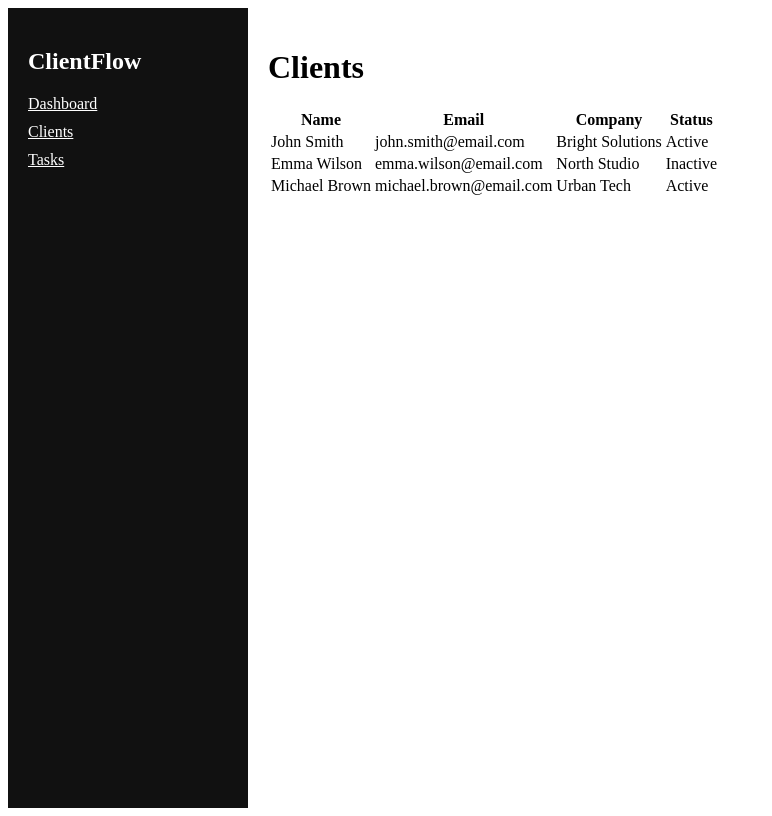
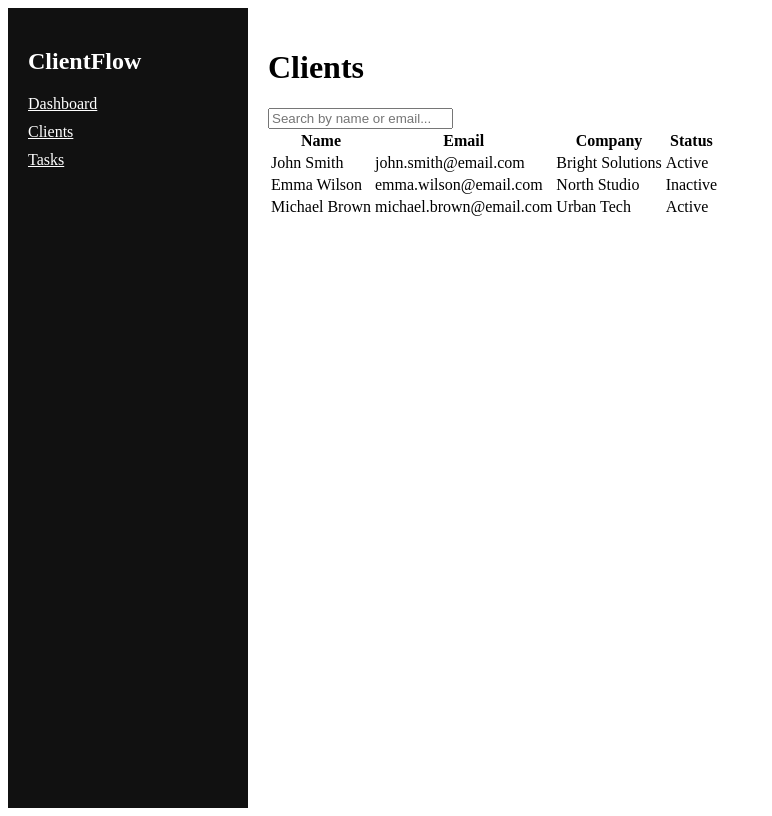
Before and after one commit to CharlesNeres/clientflow-dashboard, a React (Vite) app: page /clients in a window 1280 px wide. Shown: the whole page, without its empty margins (0-772 px from the left). Built offline with nearby package versions, Linux system fonts and the light colour scheme.

Commit message:
feat: add client search filter

```diff
--- a/src/pages/Clients.tsx
+++ b/src/pages/Clients.tsx
@@ -1,10 +1,25 @@
-import { Link, Outlet } from "react-router-dom";
+import { useState } from "react";
 import { clients } from "../data/clients";
+
 function Clients() {
+  const [search, setSearch] = useState("");
+
+  const filteredClients = clients.filter(
+    (client) =>
+      client.name.toLowerCase().includes(search.toLowerCase()) ||
+      client.email.toLowerCase().includes(search.toLowerCase()),
+  );
+
   return (
     <div>
       <h1>Clients</h1>
 
+      <input
+        type="text"
+        placeholder="Search by name or email..."
+        value={search}
+        onChange={(e) => setSearch(e.target.value)}
+      />
       <table>
         <thead>
           <tr>
@@ -15,7 +30,7 @@ function Clients() {
           </tr>
         </thead>
         <tbody>
-          {clients.map((client) => (
+          {filteredClients.map((client) => (
             <tr key={client.id}>
               <td>{client.name}</td>
               <td>{client.email}</td>
```
